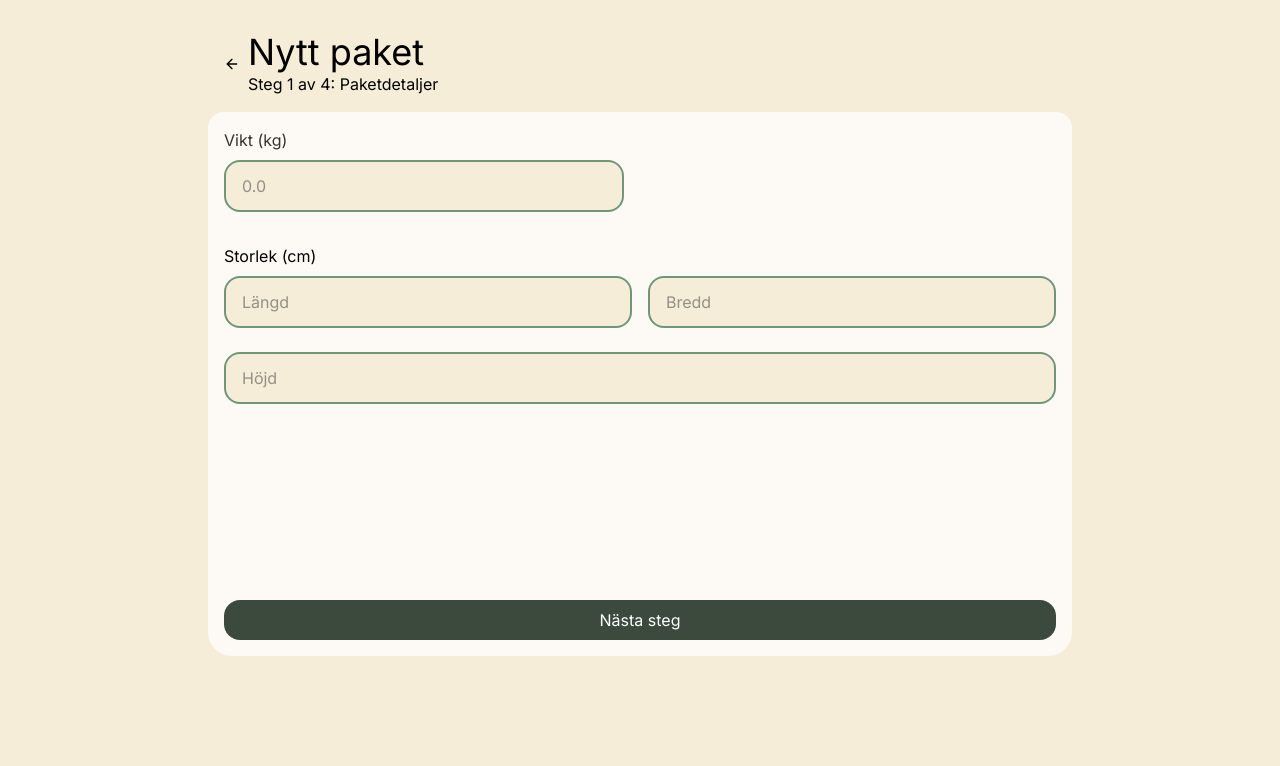
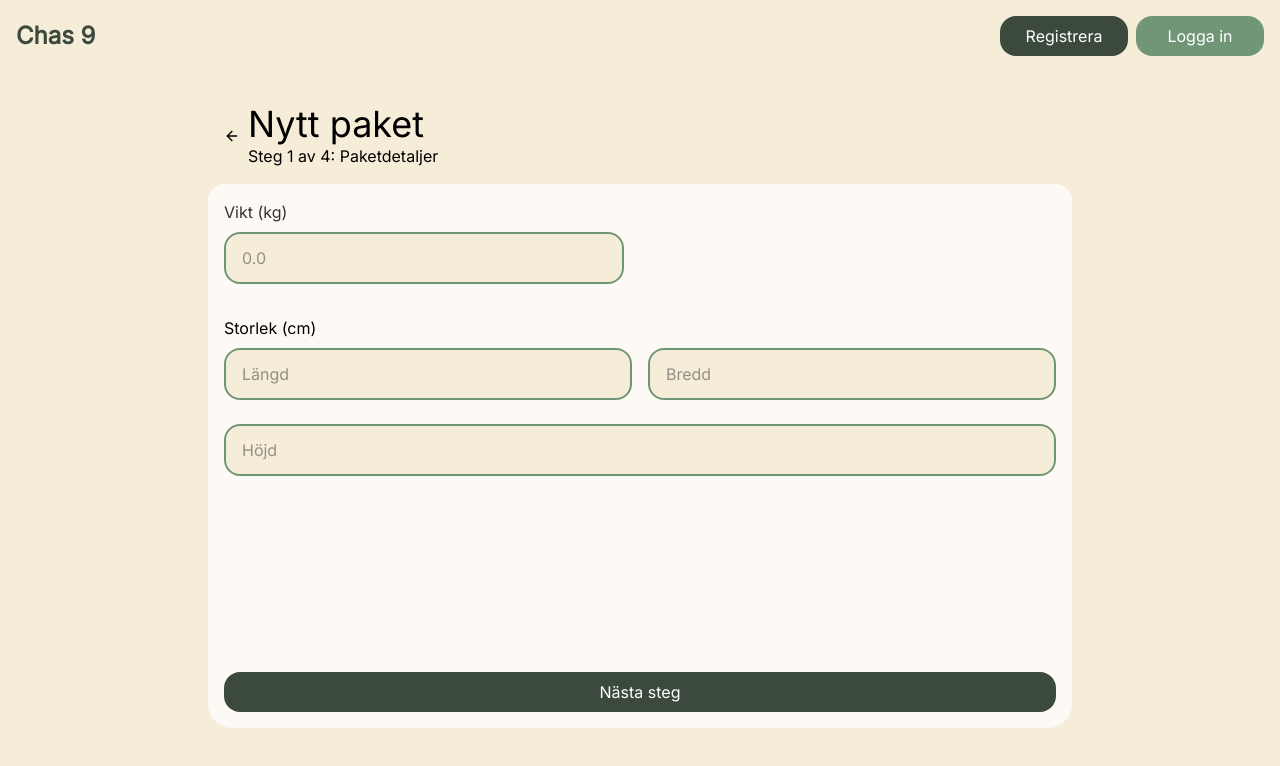
Before and after one commit to ChasAcademy-Team-9/frontend, a React (Vite) app: page /sender/new in a window 1280 px wide. Shown: the top 766 px of the page. Built offline with nearby package versions, Linux system fonts and the light colour scheme; no server answers.

Commit message:
add header nav sender new

```diff
--- a/src/pages/sender/New.tsx
+++ b/src/pages/sender/New.tsx
@@ -4,6 +4,7 @@ import Input from "../../components/Input";
 import { PrimaryButton } from "../../components/PrimaryButton";
 import BackArrow from "../../components/BackArrow";
 import { SecondaryButton } from "../../components/SecondaryButton";
+import HeaderNavigation from "../../components/HeaderNavigation";
 
 type PackageDetails = {
   PackageID?: number;
@@ -69,7 +70,7 @@ export function New() {
             "Content-Type": "application/json",
           },
           body: JSON.stringify(packageDetails),
-        }
+        },
       );
       const data = await response.json();
       console.log(data);
@@ -95,7 +96,7 @@ export function New() {
   useEffect(() => {
     async function fetchDrivers() {
       const response = await fetch(
-        "https://team9testwebapp-h3b5c7gqgbeqhxgp.swedencentral-01.azurewebsites.net/api/register/drivers"
+        "https://team9testwebapp-h3b5c7gqgbeqhxgp.swedencentral-01.azurewebsites.net/api/register/drivers",
       );
       const { drivers } = await response.json();
       const driverOptions = drivers.map((driver: Driver) => ({
@@ -111,7 +112,7 @@ export function New() {
   useEffect(() => {
     async function fetchReceivers() {
       const response = await fetch(
-        "https://team9testwebapp-h3b5c7gqgbeqhxgp.swedencentral-01.azurewebsites.net/api/register/receivers"
+        "https://team9testwebapp-h3b5c7gqgbeqhxgp.swedencentral-01.azurewebsites.net/api/register/receivers",
       );
       const data = await response.json();
       const receivers = data.drivers; // OBS Intressant namngivning i api. Enligt dokumentation.
@@ -129,6 +130,8 @@ export function New() {
   const [receiver, setReceiver] = useState({ value: "", label: "" });
 
   return (
+    <>
+      <HeaderNavigation />
       <main className="flex flex-col p-8 gap-8 max-w-4xl mx-auto">
         <header className="flex gap-2">
           <BackArrow />
@@ -283,7 +286,9 @@ export function New() {
                 </tbody>
               </table>
               <table className="text-left">
-              <caption className="text-left text-xl border-b">Leverans</caption>
+                <caption className="text-left text-xl border-b">
+                  Leverans
+                </caption>
                 <tbody>
                   <tr>
                     <th className="w-1/4">Förare</th>
@@ -296,7 +301,9 @@ export function New() {
                 </tbody>
               </table>
               <table className="text-left">
-              <caption className="text-left text-xl border-b">Adresser</caption>
+                <caption className="text-left text-xl border-b">
+                  Adresser
+                </caption>
                 <tbody>
                   <tr>
                     <th className="w-1/4">Avsändare</th>
@@ -324,7 +331,9 @@ export function New() {
             )}
             <PrimaryButton
               text={
-              currentStep.number != steps.length ? "Nästa steg" : "Skapa paket"
+                currentStep.number != steps.length
+                  ? "Nästa steg"
+                  : "Skapa paket"
               }
               onClick={nextStep}
             />
@@ -358,6 +367,7 @@ export function New() {
           </div>
         </div>
       </main>
+    </>
   );
 }
 
```
Lines whose indentation alone changed are shown as unchanged.
